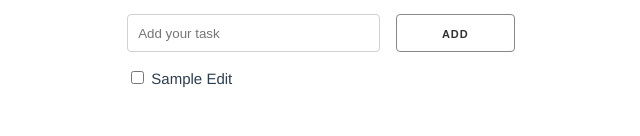
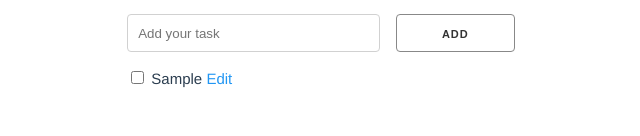
Before and after one commit to swatisharma08/browser-todo, a Vue app: page / in a window 1280 px wide. Both pictures are taken after typing "Sample" into the empty fields and a click on the button "ADD". Shown: the part 164-300 px from the top of the page, without its empty margins (319-959 px from the left). Built offline with nearby package versions, Linux system fonts and the light colour scheme.

Commit message:
added edit functionality in ListItem

```diff
--- a/src/components/ListItem.vue
+++ b/src/components/ListItem.vue
@@ -1,37 +1,54 @@
 <template>
   <div>
     <div v-if="!edit">
-      <input class="todo-list-item" type="checkbox" v-bind:checked="editabletodo.completed" v-on:change="completeTask(editabletodo.id)"/>
+      <input class="todo-list-item" type="checkbox" v-bind:checked="editabletodo.completed" v-on:change="complete(editabletodo.id)"/>
       {{editabletodo.text}}
-      <span v-on:click="enableEdit()">Edit</span>
+      <span v-on:click="enableEdit()" class="text-primary">Edit</span>
     </div>
     <div v-if="edit">
-      <input type="text" v-model="editabletodo.text">
-      <span v-on:click="disableEdit">Save</span>
+    	<input-group
+        :defaultValue="editabletodo.text"
+        label="Save"
+        v-on:onConfirm="disableEdit"></input-group>
     </div>
   </div>
 </template>
 
 <script>
+import InputGroup from './InputGroup';
 
 export default {
   name: 'list-item',
+  components: {
+    InputGroup
+  },
   data () {
     return {
       editabletodo : this.todo,
       edit: false
     }
   },
+  watch: {
+		todo: function (val, oldVal) {
+			this.editabletodo = val;
+		},
+	},
   methods: {
-    onSave: function(val) {
-      this.$emit('onSave', val)
+    save: function(val) {
+      this.$emit('save', val)
+    },
+    complete: function(id) {
+    	this.$emit('complete', id)
     },
     enableEdit: function() {
       this.edit = true;
     },
-    disableEdit: function() {
+    disableEdit: function(val) {
       this.edit = false;
-      this.onSave(this.editabletodo)
+      this.save({
+      	...this.editabletodo,
+      	text: val
+      })
     }
   },
   props: ['todo']
--- a/src/components/TodoList.vue
+++ b/src/components/TodoList.vue
@@ -2,13 +2,16 @@
   <div class="row margin-top">
     <div class="twelve column">
       <input-group
-        :value="task_desc"
+        :defaultValue="task_desc"
         label="Add"
         v-on:onConfirm="addTask"></input-group>
     </div>
     <ul class="task-list">
       <li v-for="task in todoList()">
-        <list-item :todo="task"></list-item>
+        <list-item
+          :todo="task"
+          v-on:save="editTask"
+          v-on:complete="completeTask"></list-item>
       </li>
     </ul>
     <ul>
@@ -82,6 +85,17 @@ export default {
 
     },
 
+    editTask : function(todo){
+
+      this.task_list = this.task_list.map(task => {
+        return {
+          ...task,
+          text: task.id === todo.id ? todo.text : task.text
+        }
+      })
+
+    },
+
     removeTask : function(id){
       this.task_list = this.task_list.filter(task => task.id !== id)
     },
```
